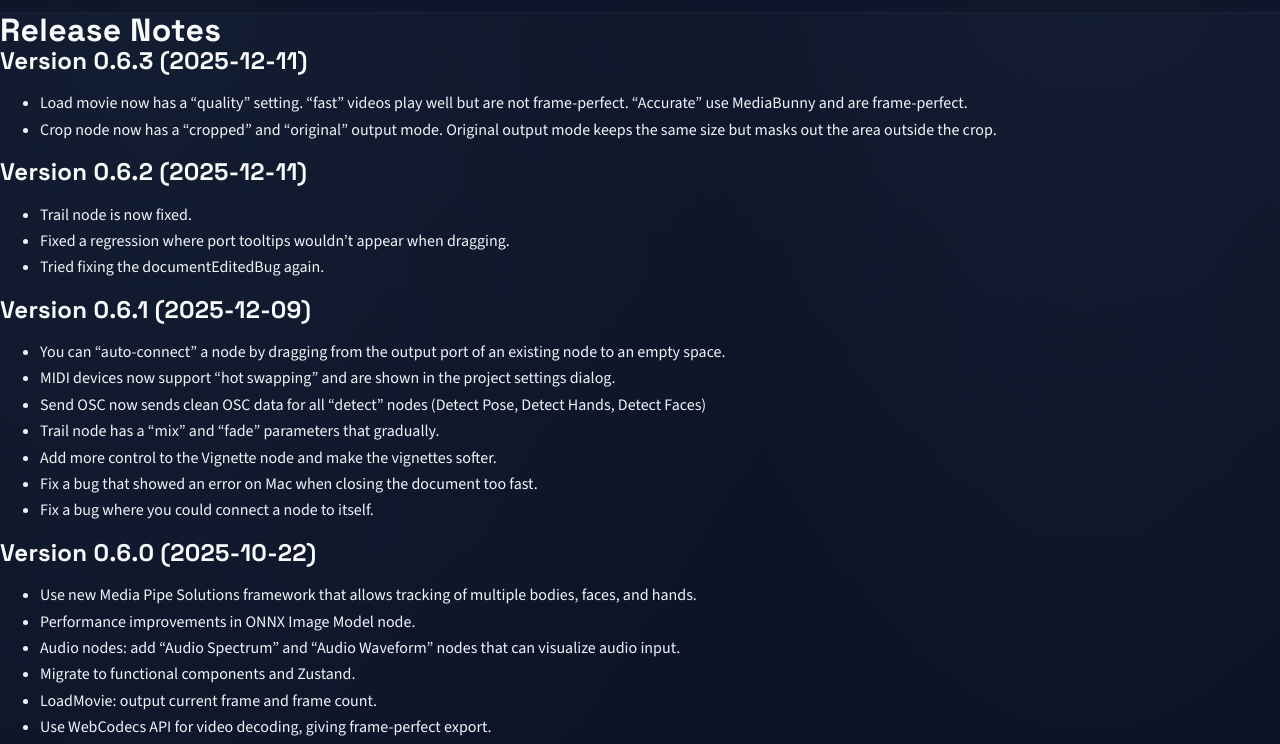
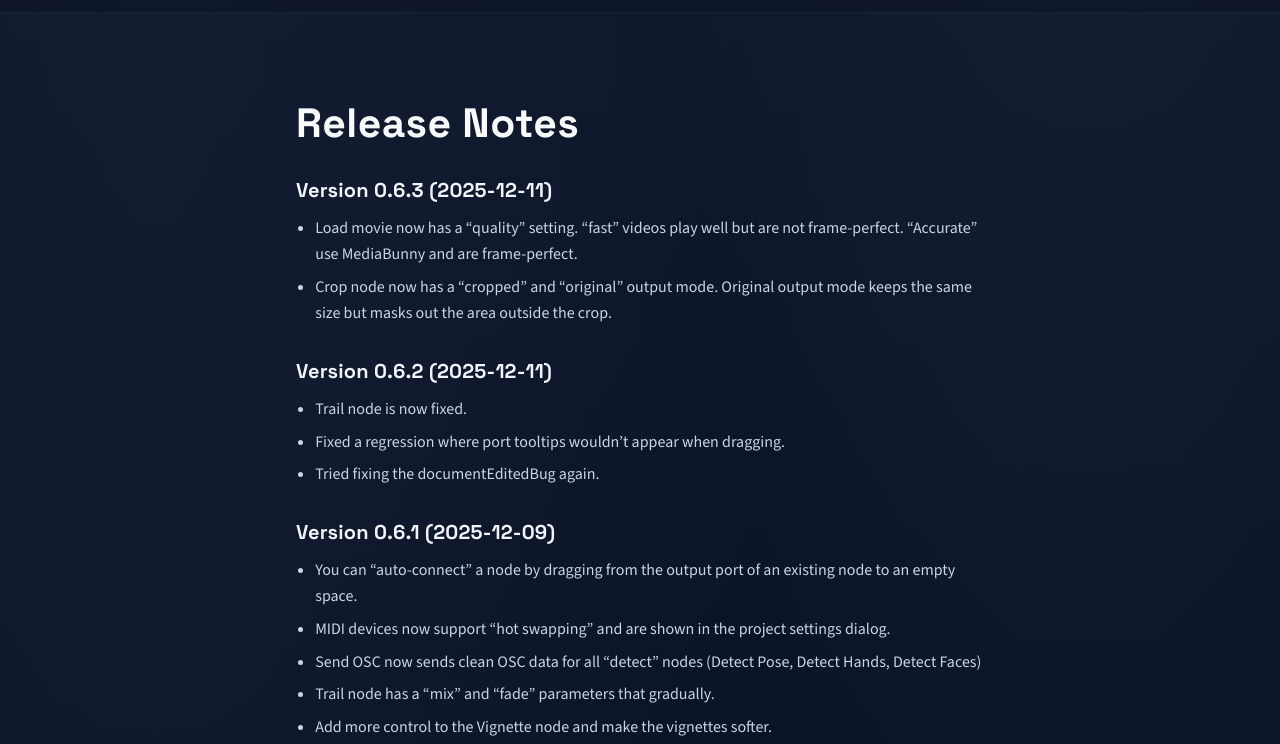
Before and after one commit to figmentapp/docs, an Astro site: page /release-notes in a window 1280 px wide. Shown: the part 53-797 px from the top of the page. Built offline with nearby package versions, Linux system fonts and the light colour scheme; Astro itself is replaced by a stand-in of ours.

Commit message:
Fix release notes layout

```diff
--- /dev/null
+++ b/src/layouts/ContentLayout.astro
@@ -0,0 +1,15 @@
+---
+import BaseLayout from "./BaseLayout.astro";
+
+const { title, description } = Astro.props;
+---
+
+<BaseLayout title={title} description={description}>
+  <section class="content-page">
+    <div class="container">
+      <article class="prose">
+        <slot />
+      </article>
+    </div>
+  </section>
+</BaseLayout>
--- a/src/pages/release-notes.md
+++ b/src/pages/release-notes.md
@@ -1,7 +1,7 @@
 ---
 title: Release Notes
 description: "What's new in Figment"
-layout: ../layouts/BaseLayout.astro
+layout: ../layouts/ContentLayout.astro
 ---
 
 # Release Notes
@@ -58,7 +58,7 @@ layout: ../layouts/BaseLayout.astro
 - Face/Hands/Pose detection/segmentation: recover from MediaPipe crashes
 - Parameter editor: show range indicator for number parameters.
 
-- ## Version 0.5.6 (2025-06-14)
+## Version 0.5.6 (2025-06-14)
 
 - Disable background throttling in Electron.
 - Add support for OSC bundle messages.
--- a/src/styles/site.css
+++ b/src/styles/site.css
@@ -494,6 +494,43 @@ figcaption {
   background: color-mix(in oklch, var(--slate-200) 33%, var(--slate-900));
 }
 
+.content-page {
+  padding: 3.5rem 0 4.25rem;
+}
+
+.prose {
+  width: min(760px, 100%);
+  margin: 0 auto;
+  padding: 2rem clamp(1rem, 3vw, 2.25rem);
+}
+
+.prose h1 {
+  margin: 0 0 1.25rem;
+  font-size: clamp(2rem, 3.2vw, 2.8rem);
+  letter-spacing: 0.01em;
+}
+
+.prose h2 {
+  margin: 2rem 0 0.75rem;
+  font-size: clamp(1.25rem, 1.4vw, 1.55rem);
+  line-height: 1.25;
+  color: var(--slate-100);
+}
+
+.prose p,
+.prose ul {
+  margin: 0 0 1rem;
+}
+
+.prose ul {
+  padding-left: 1.2rem;
+}
+
+.prose li {
+  margin-bottom: 0.4rem;
+  color: var(--color-text-soft);
+}
+
 .site-footer {
   padding: 3rem 0 2rem;
   border-top: 1px solid var(--color-border-soft);
@@ -662,6 +699,14 @@ figcaption {
     padding-top: 4rem;
   }
 
+  .content-page {
+    padding-top: 2.5rem;
+  }
+
+  .prose {
+    padding: 1.25rem 1rem;
+  }
+
   .image-w50 {
     width: min(280px, 75%);
   }
```
